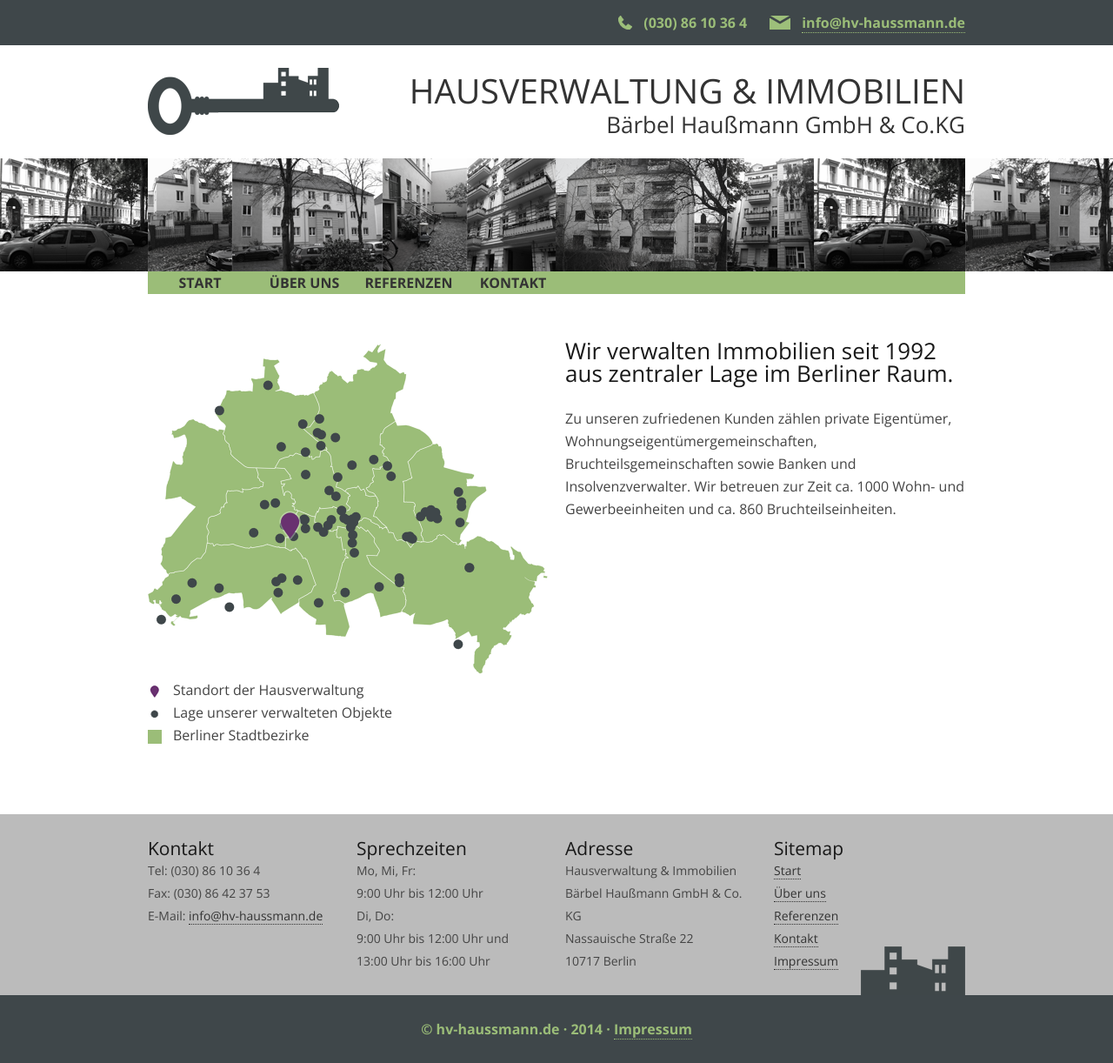
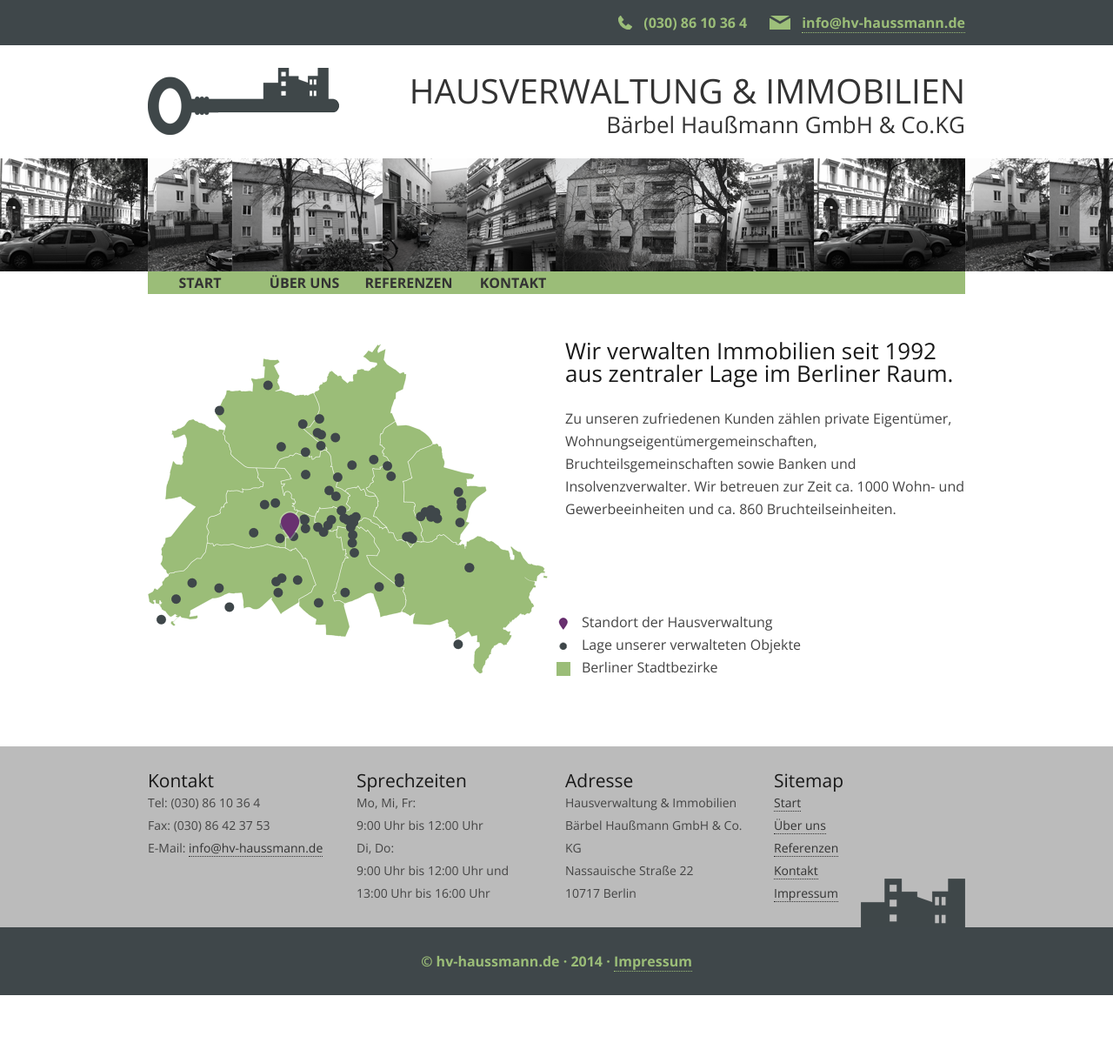
Before and after one commit to hv-haussmann/hv-haussmann.github.com, a Jekyll site: the page built from index.html, in a window 1280 px wide. Shown: the whole page at 87% size. Built offline with Jekyll 4.4.1, drawn with Linux system fonts in a browser that asks for light colours; Markdown is read by kramdown in place of the engine named in the settings; after the commit the page ends 1144 px from its top, so only the background shows below that.

Commit message:
Spalten Legende nach rechts.

```diff
--- a/css/_content.scss
+++ b/css/_content.scss
@@ -4,6 +4,7 @@
 
 #start {
 	span { margin-left: 13px; }
+	p { margin-bottom: 4 * $baseline;	}
 }
 
 .map-container {
--- a/css/layout.css
+++ b/css/layout.css
@@ -908,6 +908,8 @@
 
 #start span {
   margin-left: 13px; }
+#start p {
+  margin-bottom: 104px; }
 
 .map-container {
   position: relative;
--- a/index.html
+++ b/index.html
@@ -7,7 +7,12 @@
 <div id="start" class="sixteen columns">
 	<div class="eight columns alpha">
 		<img class="scale-with-grid" src="img/map.png" \>
-		<ul class="list-unstyled">
+	</div>
+	<div class="eight columns omega">
+		<h2>Wir verwalten Immobilien seit 1992 aus zentraler Lage im Berliner Raum.</h2>
+		<p> Zu unseren zufriedenen Kunden zählen private Eigentümer, Wohnungseigentümergemeinschaften, Bruchteilsgemeinschaften sowie Banken und Insolvenzverwalter. Wir betreuen zur Zeit ca. 1000 Wohn- und Gewerbeeinheiten und ca. 860 Bruchteilseinheiten.</p>
+	</div>
+	<ul class="list-unstyled">
 			<li>
 				<img src="img/marker.png" \><span>Standort der Hausverwaltung</span>
 			</li>
@@ -18,9 +23,4 @@
 				<img src="img/bg.png" \><span>Berliner Stadtbezirke</span>
 			</li>
 		</ul>
-	</div>
-	<div class="eight columns omega">
-		<h2>Wir verwalten Immobilien seit 1992 aus zentraler Lage im Berliner Raum.</h2>
-		<p> Zu unseren zufriedenen Kunden zählen private Eigentümer, Wohnungseigentümergemeinschaften, Bruchteilsgemeinschaften sowie Banken und Insolvenzverwalter. Wir betreuen zur Zeit ca. 1000 Wohn- und Gewerbeeinheiten und ca. 860 Bruchteilseinheiten.</p>
-	</div>
 </div>
```
